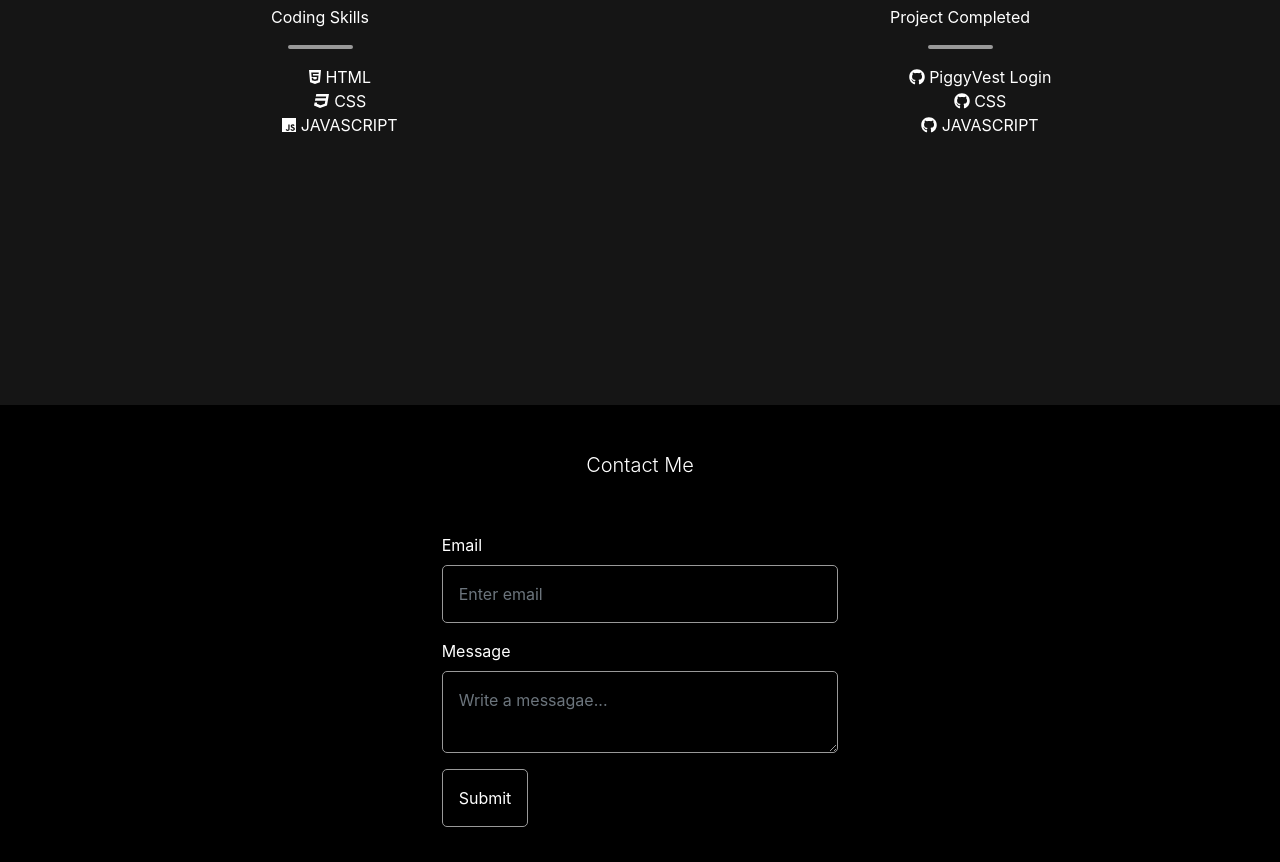
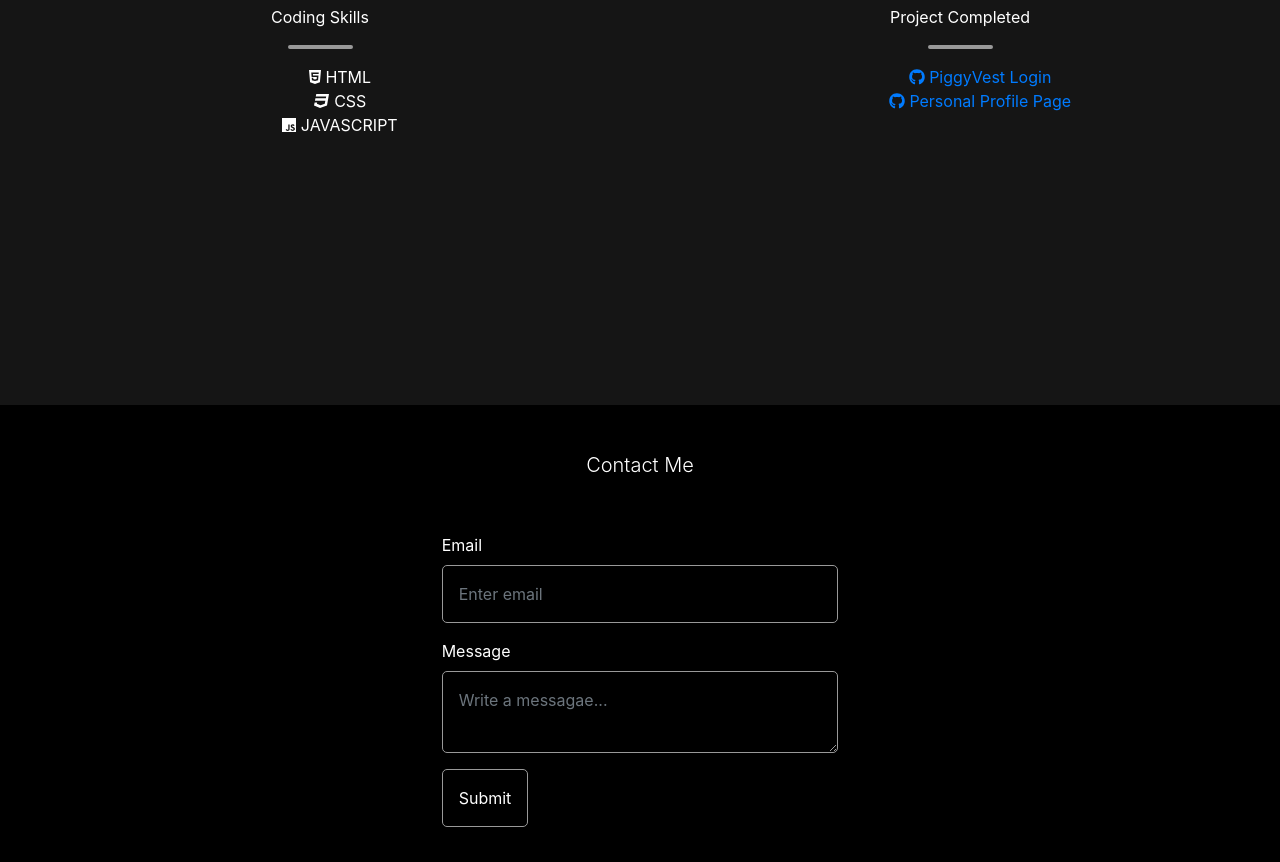
Before and after one commit to Adaeze23/personal-profile, a plain HTML site: page index.html in a window 1280 px wide. Shown: the part 1362-2224 px from the top of the page. Drawn offline with nearby package versions, Linux system fonts and the light colour scheme.

Commit message:
project[C updated

```diff
--- a/index.html
+++ b/index.html
@@ -147,9 +147,13 @@
                         <p>Project Completed</p>
                         <hr style="border: 2px solid #999; width: 10%;border-radius: 5px;" />
                         <ul class="text-center">
-                            <li style="text-decoration: none;list-style-type: none;"> <i class="fab fa-github"></i> PiggyVest Login </li>
-                            <li style="text-decoration: none;list-style-type: none;"> <i class="fab fa-github"></i> CSS</li>
-                            <li style="text-decoration: none;list-style-type: none;"> <i class="fab fa-github"></i> JAVASCRIPT</li>
+                            <li style="text-decoration: none;list-style-type: none;">
+                                <a href="https://adaeze23.github.io/piggyvest-task/"><i class="fab fa-github"></i> PiggyVest Login </a>
+                            </li>
+                            <li style="text-decoration: none;list-style-type: none;">
+                                <a href="https://adaeze23.github.io/personal-profile/"><i class="fab fa-github"></i> Personal Profile Page</a>
+                            </li>
+
                         </ul>
                     </div>
                 </div>
```
